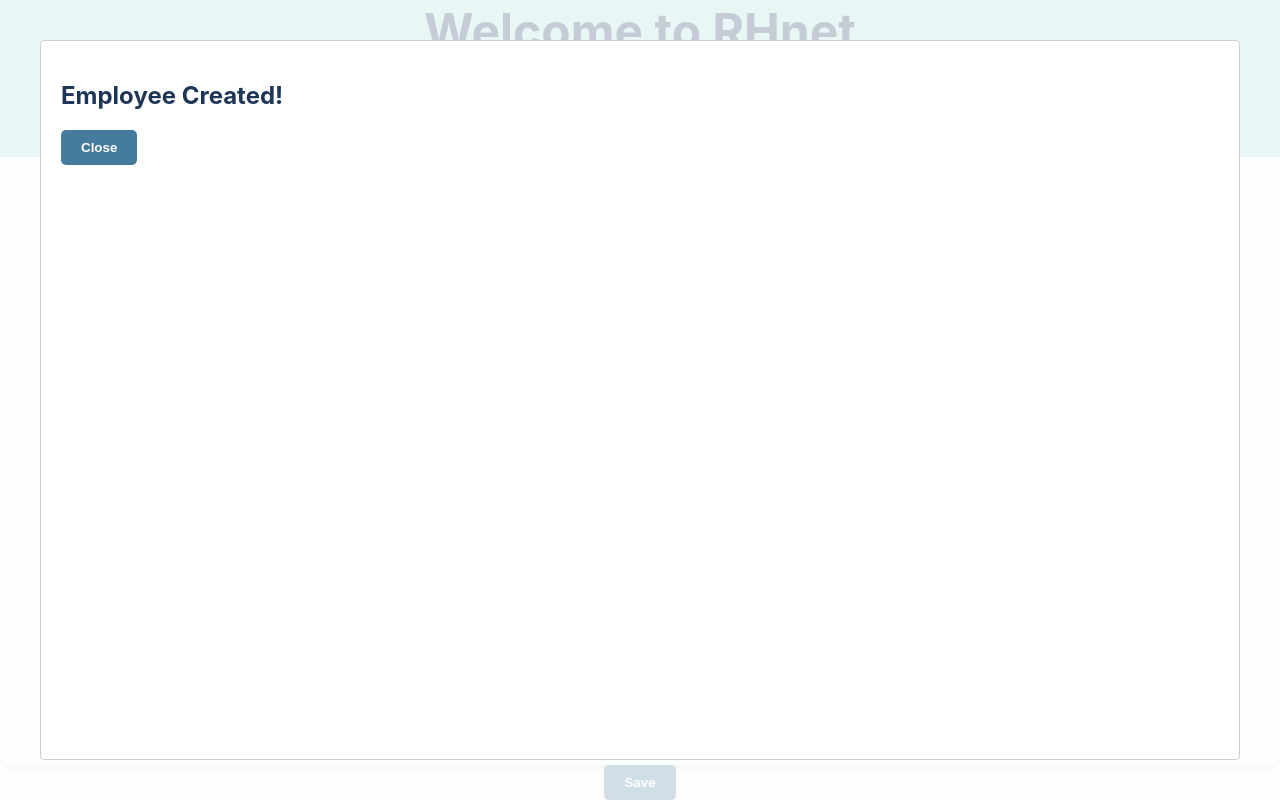
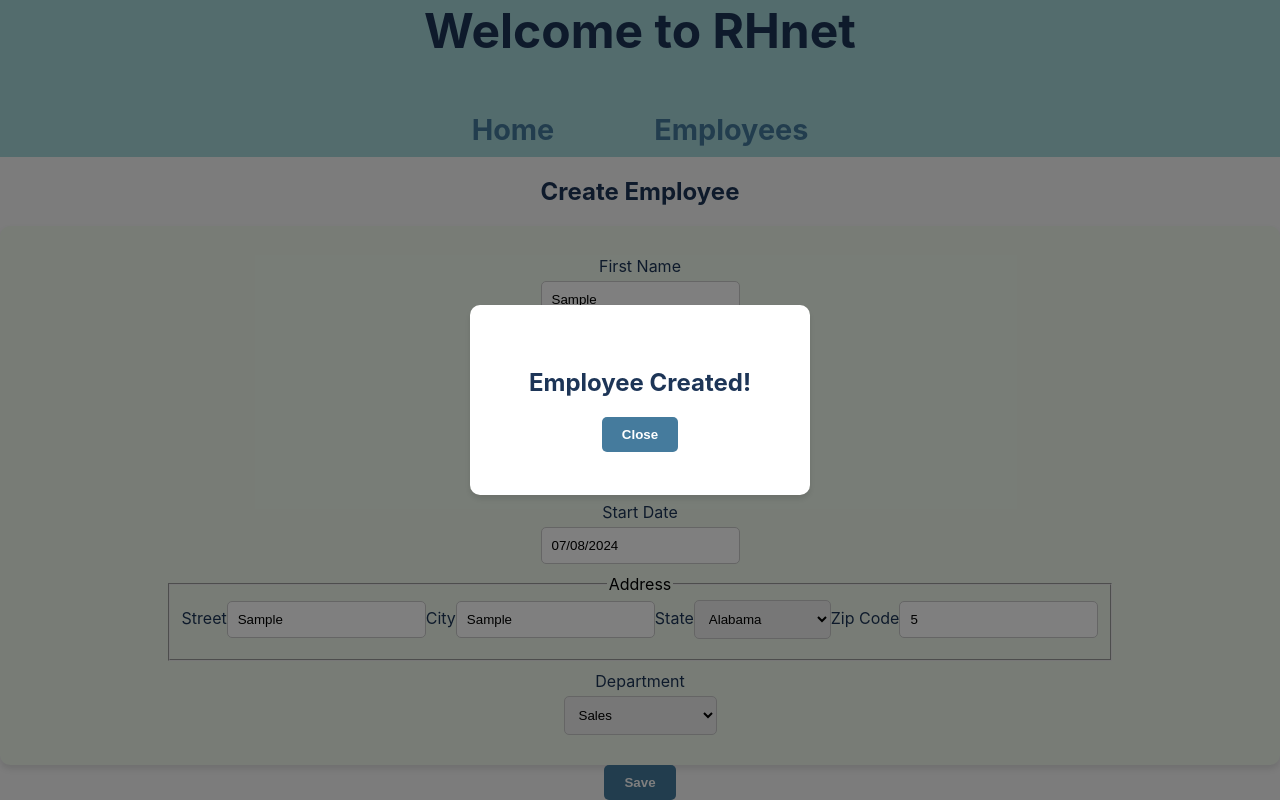
Before and after one commit to SupMBH/whproto-main, a React (Create React App) app: page / in a window 1280 px wide. Both pictures are taken after typing "Sample", "Sample", "Sample", "Sample", "5" into the empty fields and a click on the button "Save". Shown: the part 41-841 px from the top of the page. Built offline with nearby package versions, Linux system fonts and the light colour scheme.

Commit message:
debug les 36 erreurs consoles et jolie modale

```diff
--- a/src/components/EmployeeForm.js
+++ b/src/components/EmployeeForm.js
@@ -2,6 +2,8 @@
 import DatePicker from 'react-datepicker';
 import 'react-datepicker/dist/react-datepicker.css';
 import Modal from 'react-modal';
+
+Modal.setAppElement('#root'); // Assurez-vous que cela est appelé une seule fois
 
 const EmployeeForm = () => {
   const [firstName, setFirstName] = useState('');
@@ -104,13 +106,13 @@
 
         <fieldset>
           <legend>Address</legend>
-          <label>Street     </label>
+          <label>Street</label>
           <input type="text" value={street} onChange={(e) => setStreet(e.target.value)} />
 
-          <label>     City     </label>
+          <label>City</label>
           <input type="text" value={city} onChange={(e) => setCity(e.target.value)} />
 
-          <label>     State     </label>
+          <label>State</label>
           <select value={state} onChange={(e) => setState(e.target.value)}>
             {states.map((state) => (
               <option key={state.abbreviation} value={state.abbreviation}>
@@ -119,7 +121,7 @@
             ))}
           </select>
 
-          <label>     Zip Code     </label>
+          <label>Zip Code</label>
           <input type="number" value={zipCode} onChange={(e) => setZipCode(e.target.value)} />
         </fieldset>
 
@@ -134,9 +136,16 @@
       </form>
       <button onClick={saveEmployee}>Save</button>
 
-      <Modal isOpen={modalIsOpen} onRequestClose={() => setModalIsOpen(false)}>
-        <h2>Employee Created!</h2>
-        <button onClick={() => setModalIsOpen(false)}>Close</button>
+      <Modal
+        isOpen={modalIsOpen}
+        onRequestClose={() => setModalIsOpen(false)}
+        className="ReactModal__Content"
+        overlayClassName="ReactModal__Overlay"
+      >
+        <div className="modal-content">
+          <h2>Employee Created!</h2>
+          <button onClick={() => setModalIsOpen(false)}>Close</button>
+        </div>
       </Modal>
     </div>
   );
--- a/src/styles/index.css
+++ b/src/styles/index.css
@@ -112,9 +112,46 @@
   background-color: #f1faee;
 }
 
-.modal {
+.ReactModal__Overlay {
+  display: flex;
+  align-items: center;
+  justify-content: center;
+  background-color: rgba(0, 0, 0, 0.5);
+  position: fixed;
+  top: 0;
+  left: 0;
+  right: 0;
+  bottom: 0;
+}
+
+.ReactModal__Content {
   background-color: white;
   padding: 20px;
   border-radius: 10px;
   box-shadow: 0 4px 6px rgba(0, 0, 0, 0.1);
+  width: 300px;
+  height: 150px;
+  display: flex;
+  flex-direction: column;
+  align-items: center;
+  justify-content: center;
+  text-align: center;
 }
+
+.ReactModal__Content h2 {
+  margin-bottom: 20px;
+}
+
+.ReactModal__Content button {
+  padding: 10px 20px;
+  border: none;
+  border-radius: 5px;
+  background-color: #457b9d;
+  color: white;
+  cursor: pointer;
+  font-weight: bold;
+}
+
+.ReactModal__Content button:hover {
+  background-color: #1d3557;
+}
```
Also changed, not shown: src/index.js (+4 -4 lines).
